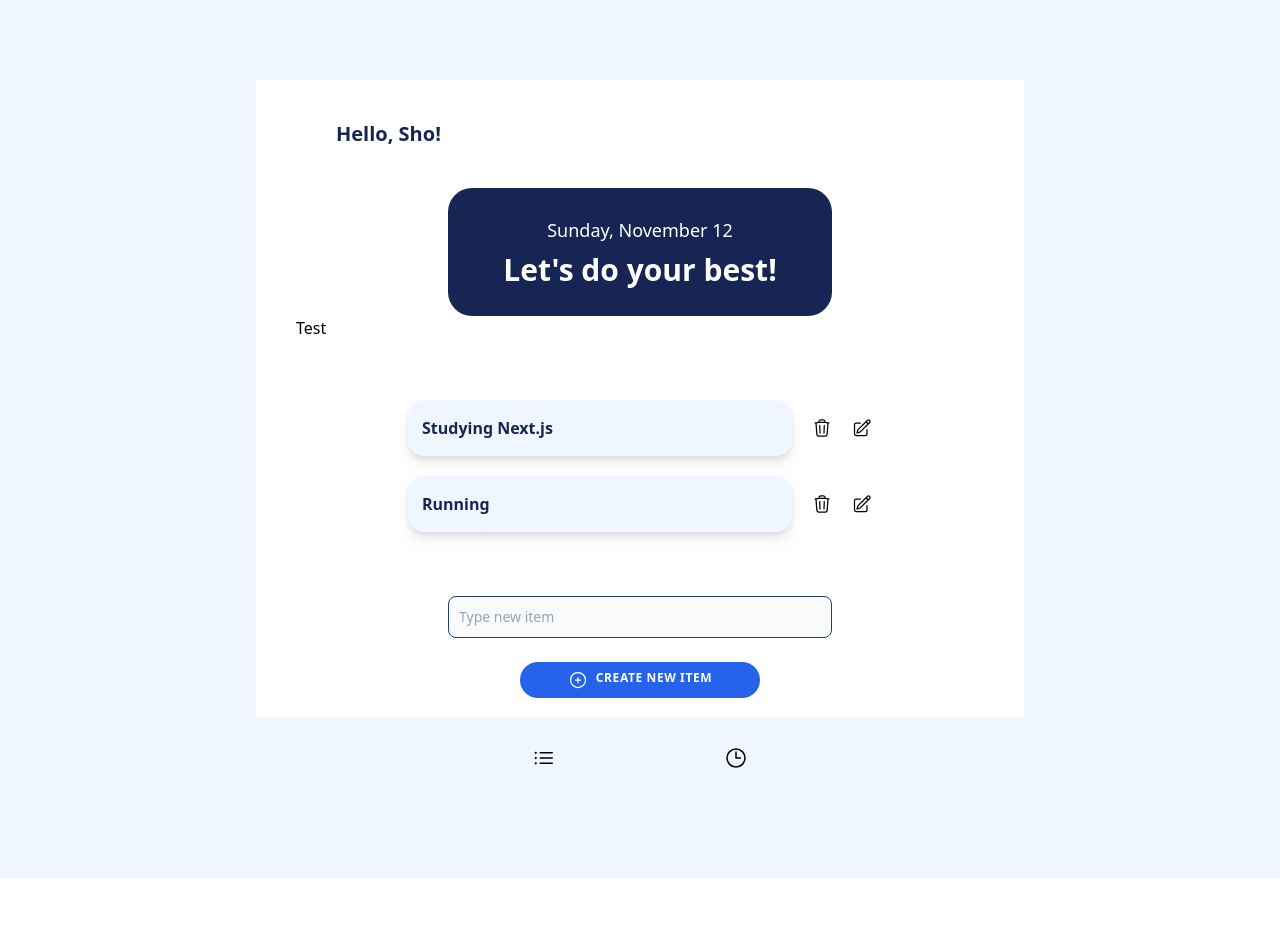
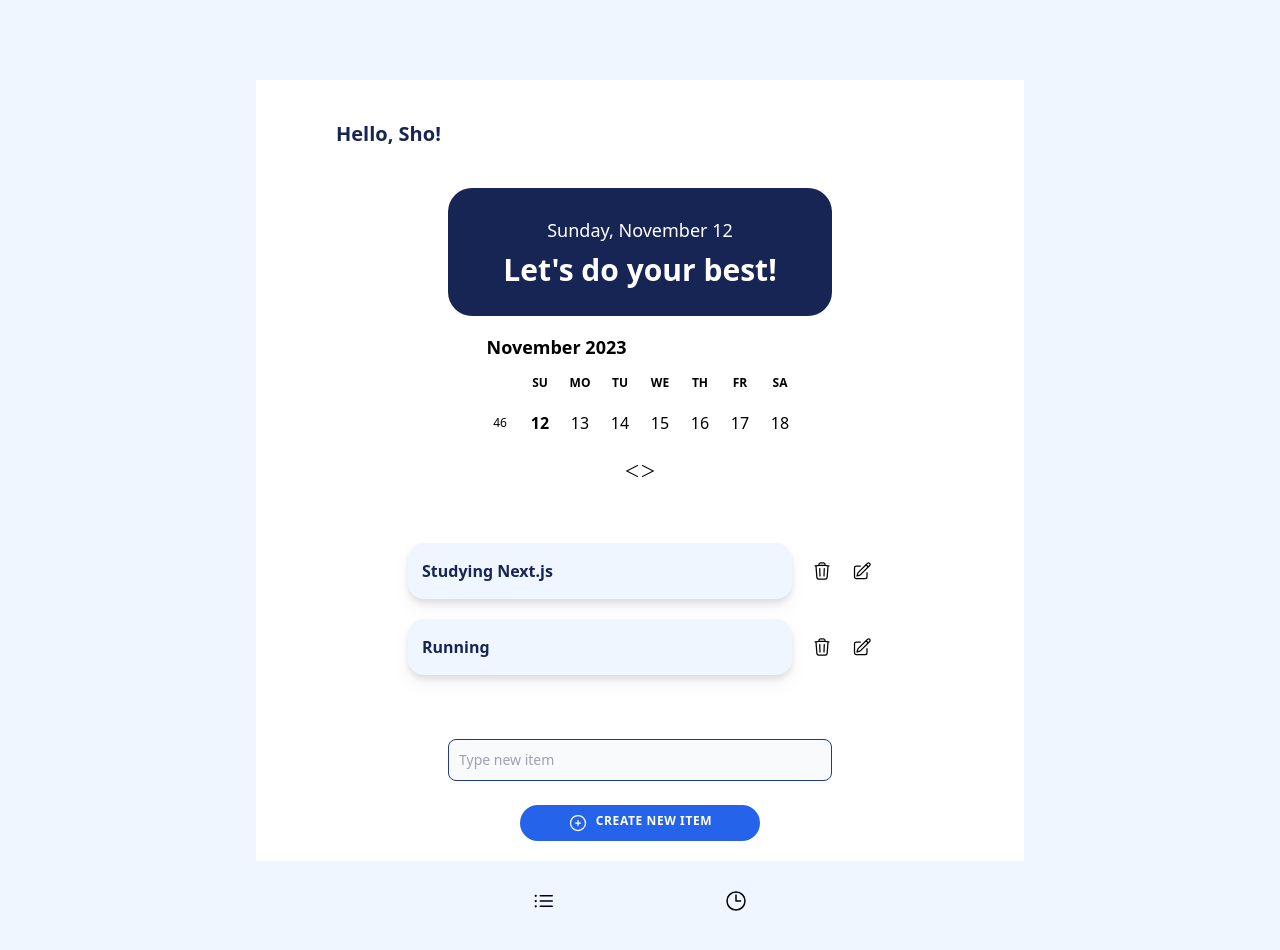
Before and after one commit to mikuweb/Feel_Your_Achievement, a Next.js app: page / in a window 1280 px wide. Shown: the top 950 px of the page. Before the commit the page ends 878 px from the top, so only its background shows below. Built offline with nearby package versions, Linux system fonts and the light colour scheme.

Commit message:
styled DayPicker, hidden navigation,

```diff
--- a/components/Calender.tsx
+++ b/components/Calender.tsx
@@ -1,53 +1,84 @@
-// import React, { useState, FC } from "react";
+import React, { useState, FC } from "react";
+import { endOfWeek, isWithinInterval, startOfWeek, format } from "date-fns";
 
-// import "react-day-picker/dist/style.css";
+import calendarStyles from "react-day-picker/dist/style.module.css";
+import { DayPicker, Row, RowProps, ClassNames } from "react-day-picker";
+import styles from "./calendar.module.css";
 
-// import { endOfWeek, isWithinInterval, startOfWeek, format } from "date-fns";
+interface CalenderProps {
+  selectedDay: Date | undefined;
+  setSelectedDay: (date: Date | undefined) => void;
+}
 
-import { DayPicker, DayPickerProvider, Row, RowProps } from "react-day-picker";
+const Calender: FC<CalenderProps> = ({ selectedDay, setSelectedDay }) => {
+  const [weekNumber, setWeekNumber] = useState<number>();
 
-interface Props {}
+  const CurrentWeekRow = (props: RowProps) => {
+    const isDateInCurrentWeek = (dateToCheck: Date) => {
+      const today = new Date();
+      const start = startOfWeek(today);
+      const end = endOfWeek(today);
+      return isWithinInterval(dateToCheck, { start, end });
+    };
 
-// const Calender: FC<Props> = () => {
-const Calender = () => {
-  // const [selectedDay, setSelectedDay] = useState<string>();
+    //↓filter functionにかえる
+    // 1.depends on the state [isSelectedweek]
+    // 2.月が替わったらこれ使ってその月を表示Controlling the current month
+    const isNotCurrentWeek = props.dates.every(
+      (date) => !isDateInCurrentWeek(date)
+    );
+    if (isNotCurrentWeek) return <></>;
+    return <Row {...props} />;
+  };
 
-  // const CurrentWeekRow = (props: RowProps) => {
-  //   const isDateInCurrentWeek = (dateToCheck: Date) => {
-  //     const today = new Date();
-  //     const start = startOfWeek(today);
-  //     const end = endOfWeek(today);
-  //     return isWithinInterval(dateToCheck, { start, end });
-  //   };
+  const onSelectChange = (date: Date | undefined) => {
+    setSelectedDay(date);
+  };
 
-  //   const isNotCurrentWeek = props.dates.every(
-  //     (date) => !isDateInCurrentWeek(date)
-  //   );
-  //   if (isNotCurrentWeek) return <></>;
-  //   return <Row {...props} />;
-  // };
+  const handleBack = (e: any) => {
+    console.log(e);
+  };
 
-  // const onSelectChange = (date: any) => {
-  //   const formDate = format(date, "d");
-  //   setSelectedDay(formDate);
-  // };
+  const handleNext = (e: any) => {
+    console.log(e);
+  };
 
+  const classNames: ClassNames = {
+    ...calendarStyles,
+    months: styles.months,
+  };
   return (
-    <div>
-      Test
-      {/* {selectedDay}
-      <DayPickerProvider initialProps={undefined}>
+    <div className="flex flex-col items-center">
+      {selectedDay && `Day ${format(selectedDay, "d")},`}
+      {weekNumber && ` Week ${weekNumber}`}
       <DayPicker
         mode="single"
+        selected={selectedDay}
         showOutsideDays
+        classNames={classNames}
+        modifiersClassNames={{
+          selected: styles.selected,
+          //ctrl + space
+        }}
         onSelect={onSelectChange}
+        showWeekNumber
+        onWeekNumberClick={setWeekNumber}
         components={{
           Row: CurrentWeekRow,
         }}
+        disableNavigation={true}
       />
-      </DayPickerProvider> */}
+      <div className="flex">
+        <button onClick={handleBack}>＜</button>
+        <button onClick={handleNext}>＞</button>
+      </div>
     </div>
   );
 };
 
 export default Calender;
+
+//1. hide <>
+//2. creatte own <>
+//3. you need some state to track which week you want to see (number or date)
+//4. connect to own <> buttons
--- /dev/null
+++ b/components/calendar.module.css
@@ -0,0 +1,20 @@
+.selected {
+  @apply bg-red-500;
+}
+.selected:hover:not([disabled]) {
+  @apply !bg-red-700;
+}
+
+.months {
+  @apply flex justify-center;
+}
+
+/* Turns to
+.selected{
+    background-color: rgb(239 68 68);
+    padding: 24px
+}
+.selected:hover:not([disabled]){
+   background-color: rgb(185 28 288) !important;
+}
+*/
--- a/package.json
+++ b/package.json
@@ -9,6 +9,7 @@
     "lint": "next lint"
   },
   "dependencies": {
+    "@radix-ui/react-dialog": "^1.0.3",
     "@radix-ui/react-menubar": "^1.0.2",
     "@radix-ui/react-popover": "1.0.5",
     "@types/node": "18.15.11",
@@ -26,8 +27,5 @@
     "sass": "^1.62.1",
     "tailwindcss": "3.3.1",
     "typescript": "5.0.4"
-  },
-  "devDependencies": {
-    "@types/date-fns": "^2.6.0"
   }
 }
--- a/pages/index.tsx
+++ b/pages/index.tsx
@@ -28,6 +28,9 @@ export default function Home() {
       isEditing: false,
     },
   ]);
+
+  const [selectedDay, setSelectedDay] = useState<Date | undefined>();
+
   return (
     <Fragment>
       <Head>
@@ -43,7 +46,7 @@ export default function Home() {
           <Greeting />
           <TodaysAchievement itemList={itemList} />
 
-          <Calender />
+          <Calender selectedDay={selectedDay} setSelectedDay={setSelectedDay}/>
 
           <ItemList itemList={itemList} setItemList={setItemList} />
         </div>
--- a/pages/timer/index.tsx
+++ b/pages/timer/index.tsx
@@ -1,5 +1,6 @@
 import React, { Fragment, MouseEvent, useEffect, useState } from "react";
 import { Footer } from "react-day-picker";
+import * as Dialog from "@radix-ui/react-dialog";
 
 const Timer = () => {
   const [timeLeft, setTimeLeft] = useState(0);
@@ -43,24 +44,52 @@ const Timer = () => {
       <div className="overflow-hidden bg-gradient-to-r from-blue-300 via-blue-400 to-blue-300 h-screen">
         <div className="m-10">Timer</div>
         <div className="max-w-md h-7 rounded-md py-6 mx-auto flex items-center justify-around bg-blue-50">
-          <div className="hover:bg-blue-100 hover:rounded-md hover:border-none py-1 px-2  border-b-2 border-b-blue-500">
+          <div className="bg-blue-100 rounded-md py-1 px-2 border-b-2 border-blue-50 hover:border-b-2 hover:rounded-none hover:bg-blue-50 hover:border-b-blue-500 cursor-pointer ">
             Track Time
           </div>
           <div
             onClick={() => huddleCountdown(25)}
-            className="hover:bg-blue-100 hover:rounded-md hover:border-none  py-1 px-2 border-b-2 border-b-blue-500"
+            className="hover:bg-blue-100 hover:rounded-md hover:border-none  py-1 px-2 border-b-2 border-b-blue-500 cursor-pointer"
           >
             Pomodoro 25
           </div>
           <div
             onClick={() => huddleCountdown(5)}
-            className="hover:bg-blue-100 hover:rounded-md hover:border-none  py-1 px-2 border-b-2 border-b-blue-500"
+            className="hover:bg-blue-100 hover:rounded-md hover:border-none  py-1 px-2 border-b-2 border-b-blue-500 cursor-pointer"
           >
             Break 5
           </div>
-          <div className="hover:bg-blue-100 hover:rounded-md hover:border-none  py-1 px-2 border-b-2 border-b-blue-500">
-            Custom
-          </div>
+
+          <Dialog.Root>
+            <Dialog.Trigger asChild>
+              <div className="hover:bg-blue-100 hover:rounded-md hover:border-none  py-1 px-2 border-b-2 border-b-blue-500 cursor-pointer">
+                Custom
+              </div>
+            </Dialog.Trigger>
+
+            <Dialog.Portal>
+              <Dialog.Overlay />
+              <Dialog.Content>
+                <Dialog.Title>Custom Timer</Dialog.Title>
+                <Dialog.Description>
+                  Type in minutes you want to timer.
+                </Dialog.Description>
+
+                <fieldset className="">
+                  <label className="" htmlFor="name">
+                    Minutes
+                  </label>
+                  <input className="" id="name" defaultValue="30" />
+                </fieldset>
+
+                <div className="flex mt-6 justify-end">
+                  <Dialog.Close asChild>
+                    <button className="">Save changes</button>
+                  </Dialog.Close>
+                </div>
+              </Dialog.Content>
+            </Dialog.Portal>
+          </Dialog.Root>
         </div>
 
         <div className="mt-20 flex flex-col items-center justify-center ">
@@ -69,20 +98,20 @@ const Timer = () => {
           </h1>
           <p className="text-white text-2xl font-semibold">Be back at 15:00</p>
 
-          <div className="">
+          <div className="my-10">
             {isPaused ? (
               <div
                 onClick={handleResume}
-                className="relative rounded-full h-14 w-14 flex items-center justify-center p-4 hover:bg-slate-300 hover:bg-opacity-10 cursor-pointer lg:hidden"
+                className="bg-slate-100 bg-opacity-40 relative rounded-full  h-20 w-20 flex items-center justify-center p-4 hover:bg-slate-300 hover:bg-opacity-10 cursor-pointer "
               >
                 <svg
                   xmlns="http://www.w3.org/2000/svg"
-                  fill="none"
+                  fill="currentColor"
                   viewBox="0 0 24 24"
                   strokeWidth="1.5"
                   stroke="currentColor"
                   color="white"
-                  className="w-6 h-6"
+                  className="w-14 h-14"
                 >
                   <path
                     strokeLinecap="round"
@@ -94,7 +123,7 @@ const Timer = () => {
             ) : (
               <div
                 onClick={handlePause}
-                className="relative rounded-full h-14 w-14 flex items-center justify-center p-4 hover:bg-slate-300 hover:bg-opacity-10 cursor-pointer lg:hidden"
+                className="bg-slate-100 bg-opacity-40 relative rounded-full h-20 w-20 flex items-center justify-center p-4 hover:bg-slate-300 hover:bg-opacity-10 cursor-pointer "
               >
                 <svg
                   xmlns="http://www.w3.org/2000/svg"
@@ -103,7 +132,7 @@ const Timer = () => {
                   strokeWidth="1.5"
                   stroke="currentColor"
                   color="white"
-                  className="w-6 h-6"
+                  className="w-14 h-14"
                 >
                   <path
                     strokeLinecap="round"
--- a/tsconfig.json
+++ b/tsconfig.json
@@ -1,6 +1,6 @@
 {
   "compilerOptions": {
-    "target": "es5",
+    "target": "es6",
     "lib": ["dom", "dom.iterable", "esnext"],
     "allowJs": true,
     "skipLibCheck": true,
```
Also changed, not shown: components/item.tsx (+8 -5 lines), 1 other file (tests, documents, lock files or other folders). Lines whose indentation alone changed are shown as unchanged.
